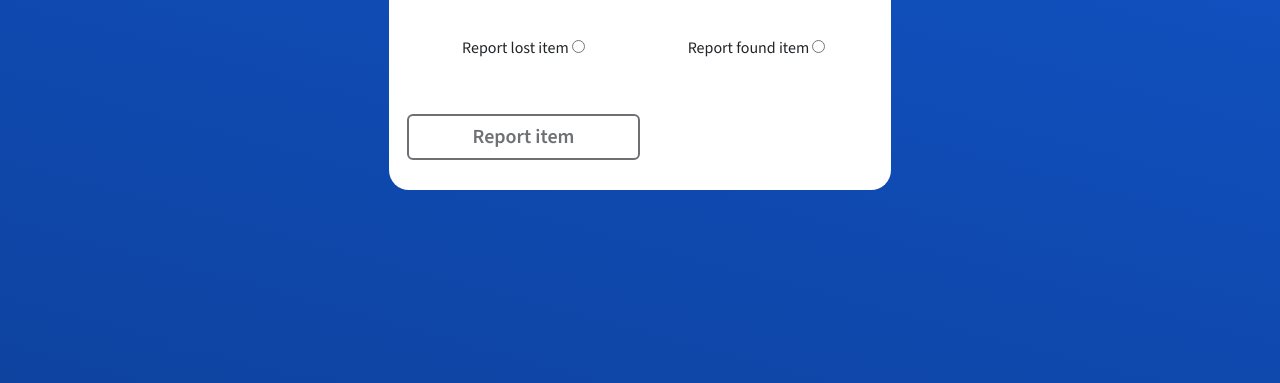
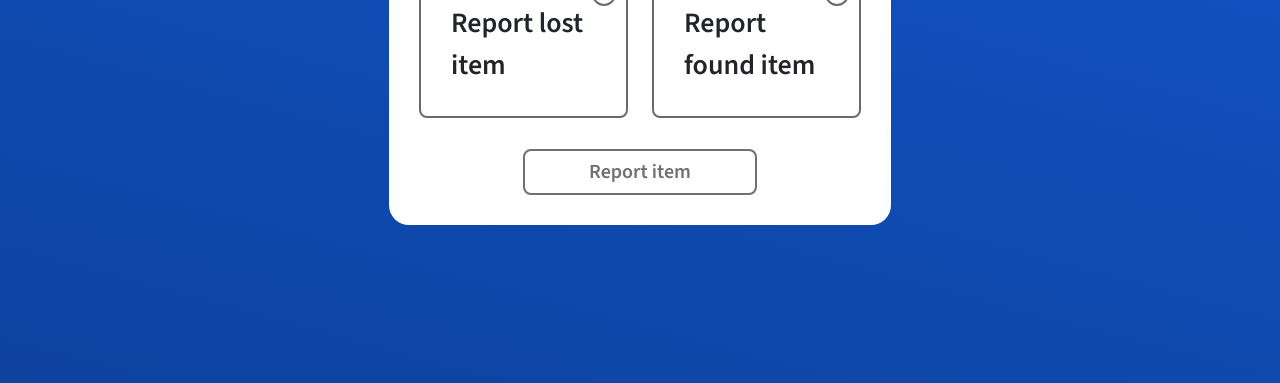
Before and after one commit to Davidevk2/FindIt, a website: page views/home.html in a window 1280 px wide. Shown: the part 417-800 px from the top of the page. Drawn offline with nearby package versions, Linux system fonts and the light colour scheme.

Commit message:
home selection

```diff
--- a/assets/css/app.css
+++ b/assets/css/app.css
@@ -442,7 +442,7 @@ strong {
 /*---------------------------------------
     HEADER
   -----------------------------------------*/
-.header-section-normal{
+.header-section-normal {
   background-image: linear-gradient(15deg, #0E43A0 0%, #1257CF 100%);
   position: relative;
   overflow: hidden;
@@ -490,7 +490,63 @@ strong {
 /*---------------------------------------
     TOPICS
   -----------------------------------------*/
-.custom-card{
+.custom-radio label {
+  position: relative;
+  margin: auto;
+  border: solid 2px var(--border-color);
+  border-radius: var(--border-radius-small);
+  padding: 30px;
+  transition: all 0.3s ease;
+  font-weight: var(--font-weight-semibold);
+  font-size: 28px;
+  overflow: hidden;
+  cursor: pointer;
+}
+
+.custom-radio label:before {
+  position: absolute;
+  top: 10px;
+  right: 10px;
+  display: flex;
+  content: "";
+  width: 24px;
+  height: 24px;
+  border: 2px solid var(--border-color);
+  border-radius: 50%;
+}
+
+.custom-radio label:active {
+  transform: scale(0.9);
+}
+
+.custom-radio input[type="radio"]:checked+label {
+  border-color: var(--secondary-color);
+}
+
+.custom-radio input[type="radio"]:checked+label:before {
+  height: 22px;
+  width: 22px;
+  border: 6px solid var(--secondary-color);
+  background-color: var(--white-color);
+}
+
+.custom-radio input[type="radio"] {
+  display: none;
+}
+
+/* .custom-radio{
+  position: relative;
+  margin: auto;
+  max-width: 46%;
+  border: solid 2px var(--border-color);
+  border-radius: var(--border-radius-small);
+  padding: 30px;
+  transition: all 0.3s ease;
+  height: 100%;
+  overflow: hidden;
+} */
+
+.custom-card {
   margin: auto;
   max-width: 45%;
   border-radius: var(--border-radius-medium);
@@ -776,7 +832,7 @@ strong {
   outline: none;
 }
 
-.form-control::placeholder{
+.form-control::placeholder {
   color: var(--border-color);
 }
 
@@ -785,11 +841,12 @@ strong {
 }
 
 
-.log .btn{
+.log .btn {
   width: 100%;
 }
 
-.custom-form button, .custom-form .btn-custom[type="submit"] {
+.custom-form button,
+.custom-form .btn-custom[type="submit"] {
   background: var(--custom-btn-bg-hover-color);
   border: solid 2px var(--secondary-color);
   border-radius: var(--border-radius-small);
@@ -1018,7 +1075,7 @@ strong {
     font-size: 20px;
   }
 
-    .custom-card{
+  .custom-card {
     max-width: 95%;
   }
 }
--- a/assets/css/root.css
+++ b/assets/css/root.css
@@ -32,7 +32,7 @@
     --border-radius-large: 100px;
     --border-radius-medium: 20px;
     /* --border-radius-small: 10px; */
-    --border-radius-small: 6px;
+    --border-radius-small: 8px;
 
     --font-weight-normal: 400;
     --font-weight-medium: 500;
--- a/views/home.html
+++ b/views/home.html
@@ -28,18 +28,18 @@
                         <button type="button" class="btn btn-custom" onclick="logout();">Log out</button>
                         <h2 class="text-center mt-4">Choose the option</h2>
 
-                        <div class="row log text-center mt-4">
-                            <div class="custom-block col-6">
-                                <label for="">Report lost item</label>
-                                <input type="radio" name="report_option" value="lost_report" id="">
+                        <div class="row mt-4">
+                            <div class="custom-radio col-6">
+                                <input type="radio" name="report_option" value="lost_report" id="lost">
+                                <label for="lost">Report lost item</label>
                             </div>
 
-                            <div class="custom-block col-6">
-                                <label for="">Report found item</label>
-                                <input type="radio" name="report_option" value="found_report" id="">
+                            <div class="custom-radio col-6">
+                                <input type="radio" name="report_option" value="found_report" id="found">
+                                <label for="found">Report found item</label>
                             </div>
 
-                            <button type="button" class="col-12 btn btn-custom w-50 mt-4" id="btnReport">Report item</button>
+                            <button type="button" class="col-12 btn btn-custom w-50 mt-4 mx-auto" id="btnReport">Report item</button>
                         </div>
 
                     </form>
```
Lines whose indentation alone changed are shown as unchanged.
